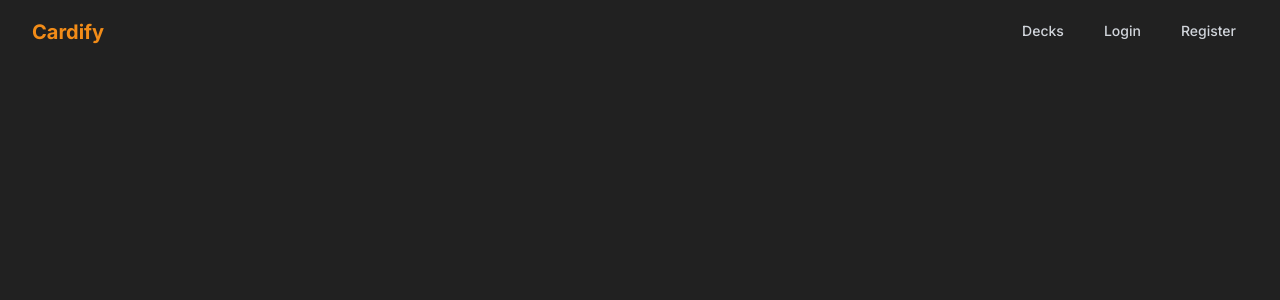
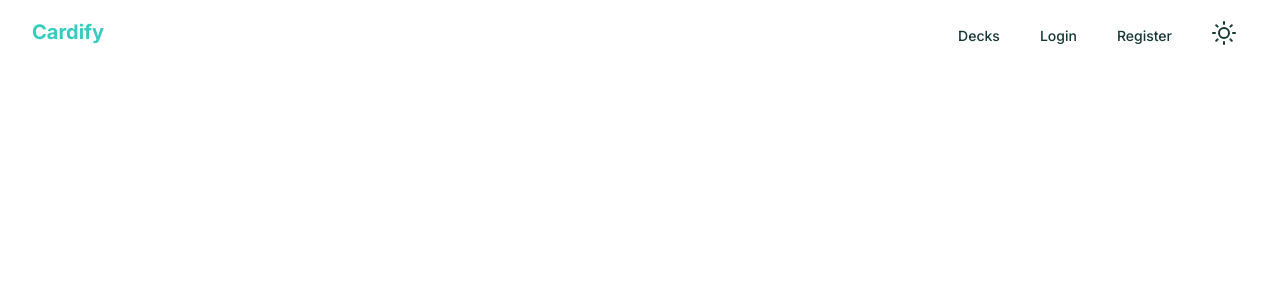
Before and after one commit to swapnil0601/cardify, a Next.js app in the folder client/: page / in a window 1280 px wide. Shown: the top 300 px of the page. Built offline with nearby package versions, Linux system fonts and the light colour scheme.

Commit message:
Added Theme Toggler

```diff
--- a/client/package.json
+++ b/client/package.json
@@ -18,6 +18,7 @@
     "postcss": "8.4.23",
     "react": "18.2.0",
     "react-dom": "18.2.0",
+    "react-feather": "^2.0.10",
     "react-redux": "^8.0.5",
     "redux": "^4.2.1",
     "redux-persist": "^6.0.0",
--- a/client/src/app/globals.css
+++ b/client/src/app/globals.css
@@ -1,3 +1,11 @@
 @tailwind base;
 @tailwind components;
 @tailwind utilities;
+
+@layer base {
+  :root {
+    --lightTheme: "lemonade";
+    --darkTheme: "halloween";
+    /* ... */
+  }
+}
--- a/client/src/app/layout.jsx
+++ b/client/src/app/layout.jsx
@@ -1,9 +1,9 @@
+"use client";
 import "./globals.css";
 import { Inter } from "next/font/google";
 import Navbar from "../components/Navbar";
-
 import { Providers } from "./redux/provider";
-
+import { useState } from "react";
 const inter = Inter({ subsets: ["latin"] });
 
 export const metadata = {
@@ -12,13 +12,17 @@ export const metadata = {
 };
 
 export default function RootLayout({ children }) {
+  const [theme, setTheme] = useState("light");
+  const usedTheme = theme === "light" ? "light" : "dark";
+  const themeHandler = () => {
+    setTheme(theme === "light" ? "dark" : "light");
+  };
   return (
-    <html lang="en">
+    <html lang="en" data-theme={usedTheme}>
       <body className={inter.className}>
         <div id="portal" />
         <Providers>
-          <Navbar />
-          {/* <div className="divider my-1 mx-24"></div> */}
+          <Navbar themeHandler={themeHandler} theme={theme} />
           {children}
         </Providers>
       </body>
--- /dev/null
+++ b/client/src/app/redux/features/theme/themeSlice.js
@@ -0,0 +1,18 @@
+import { createSlice } from "@reduxjs/toolkit";
+
+const initialState = {
+  theme: "light",
+};
+
+const themeSlice = createSlice({
+  name: "theme",
+  initialState,
+  reducers: {
+    toggleTheme: (state) => {
+      state.theme = state.theme === "light" ? "dark" : "light";
+    },
+  },
+});
+
+export const { toggleTheme } = themeSlice.actions;
+export default themeSlice.reducer;
--- a/client/src/app/redux/rootReducer.js
+++ b/client/src/app/redux/rootReducer.js
@@ -7,6 +7,7 @@ import flashcardReducer from "./features/flashcard/flashcardSlice";
 import errorReducer from "./features/errors/errorSlice";
 import counterReducer from "./features/counter/counterSlice";
 import modalReducer from "./features/modal/modalSlice";
+import themeReducer from "./features/theme/themeSlice";
 
 const rootReducer = combineReducers({
   auth: authReducer,
@@ -15,6 +16,7 @@ const rootReducer = combineReducers({
   errors: errorReducer,
   counter: counterReducer,
   modal: modalReducer,
+  theme: themeReducer,
 });
 
 export default rootReducer;
--- a/client/src/components/Navbar.jsx
+++ b/client/src/components/Navbar.jsx
@@ -4,8 +4,9 @@ import Link from "next/link";
 import { useSelector, useDispatch } from "react-redux";
 import { openModal } from "../app/redux/features/modal/modalSlice";
 import { logout } from "../app/redux/features/auth/authSlice";
-import LoginPage from "./Login";
-const Navbar = () => {
+import { Sun, Moon } from "react-feather";
+
+const Navbar = ({ themeHandler, theme }) => {
   const dispatch = useDispatch();
 
   const [isMenuOpen, setIsMenuOpen] = useState(false);
@@ -25,13 +26,13 @@ const Navbar = () => {
         <div className="flex items-center justify-between h-16">
           <div className="flex items-center">
             <Link href="/">
-              <div className="text-primary font-bold text-xl">Cardify</div>
+              <div className="text-accent font-bold text-xl">Cardify</div>
             </Link>
           </div>
           <div className="hidden md:block">
             <div className="ml-10 flex items-baseline space-x-4">
               <Link href="/decks">
-                <div className="text-gray-300 hover:text-white border-b-2 border-b-transparent hover:border-b-primary px-3 py-2 text-sm font-medium">
+                <div className="text-accent-content hover:text-base-content border-b-2 border-b-transparent hover:border-b-primary px-3 py-2 text-sm font-medium">
                   Decks
                 </div>
               </Link>
@@ -40,12 +41,12 @@ const Navbar = () => {
               {!user ? (
                 <>
                   <Link href="/login" onClick={openModalHandler}>
-                    <div className="text-gray-300 hover:text-white border-b-2 border-b-transparent hover:border-b-primary px-3 py-2 text-sm font-medium">
+                    <div className="text-accent-content hover:text-base-content border-b-2 border-b-transparent hover:border-b-primary px-3 py-2 text-sm font-medium">
                       Login
                     </div>
                   </Link>
                   <Link href="/register" onClick={openModalHandler}>
-                    <div className="text-gray-300 hover:text-white border-b-2 border-b-transparent hover:border-b-primary px-3 py-2 text-sm font-medium">
+                    <div className="text-accent-content hover:text-base-content border-b-2 border-b-transparent hover:border-b-primary px-3 py-2 text-sm font-medium">
                       Register
                     </div>
                   </Link>
@@ -57,11 +58,19 @@ const Navbar = () => {
                     dispatch(logout());
                   }}
                 >
-                  <div className="text-gray-300 hover:bg-gray-700 hover:text-white px-3 py-2 rounded-md text-sm font-medium">
+                  <div className="text-accent-content hover:bg-gray-700 hover:text-base-content px-3 py-2 rounded-md text-sm font-medium">
                     Logout
                   </div>
                 </Link>
               )}
+              <a
+                onClick={() => themeHandler()}
+                className="hover:cursor-pointer"
+              >
+                <div className="flex items-center text-accent-content hover:text-primary px-3 py-2 text-sm font-medium  relative top-1">
+                  {theme === "light" ? <Sun /> : <Moon />}
+                </div>
+              </a>
             </div>
           </div>
           <div className="md:hidden">
--- a/client/tailwind.config.js
+++ b/client/tailwind.config.js
@@ -16,21 +16,6 @@ module.exports = {
   },
   plugins: [require("daisyui")],
   daisyui: {
-    themes: [
-      "halloween",
-      {
-        mytheme: {
-          primary: "#661AE6",
-          secondary: "#D926AA",
-          accent: "#1FB2A5",
-          neutral: "#191D24",
-          "base-100": "#2A303C",
-          info: "#3ABFF8",
-          success: "#36D399",
-          warning: "#FBBD23",
-          error: "#F87272",
-        },
-      },
-    ],
+    themes: ["light", "dark"],
   },
 };
```
